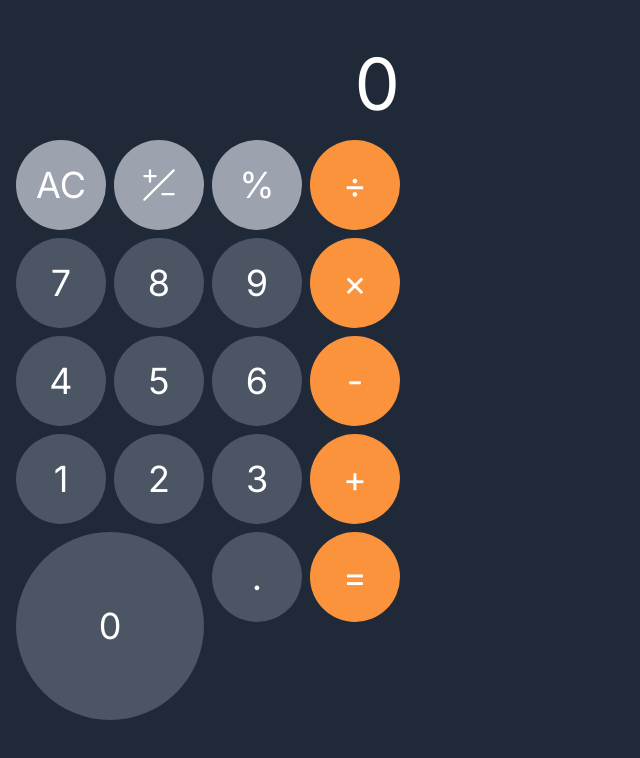
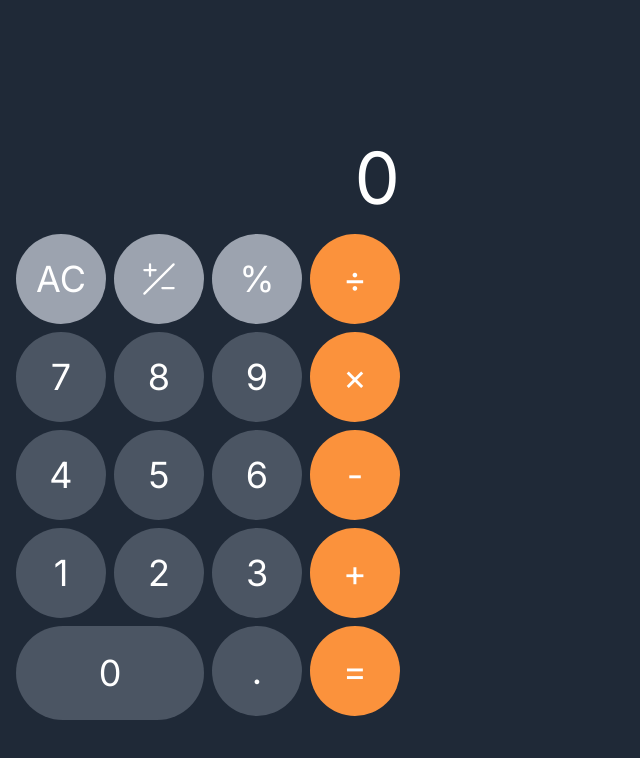
Before and after one commit to thasegawadesign/calculator, a Next.js app: page / in a window 1280 px wide. Shown: the top 758 px of the page, without its empty margins (0-640 px from the left). Built offline with nearby package versions, Linux system fonts and the light colour scheme.

Commit message:
fix: zero button

```diff
--- a/src/app/page.tsx
+++ b/src/app/page.tsx
@@ -109,8 +109,9 @@ export default function Home() {
             <button
               key={item.name}
               className={clsx(
-                "grid aspect-square place-items-center rounded-full text-4xl text-white",
+                "grid place-items-center rounded-full text-4xl text-white",
                 {
+                  "aspect-square": item.name !== "0",
                   "col-start-1 col-end-3 aspect-[2/1]": item.name === "0",
                 },
                 { "bg-gray-600": item.name !== "=" },
```
